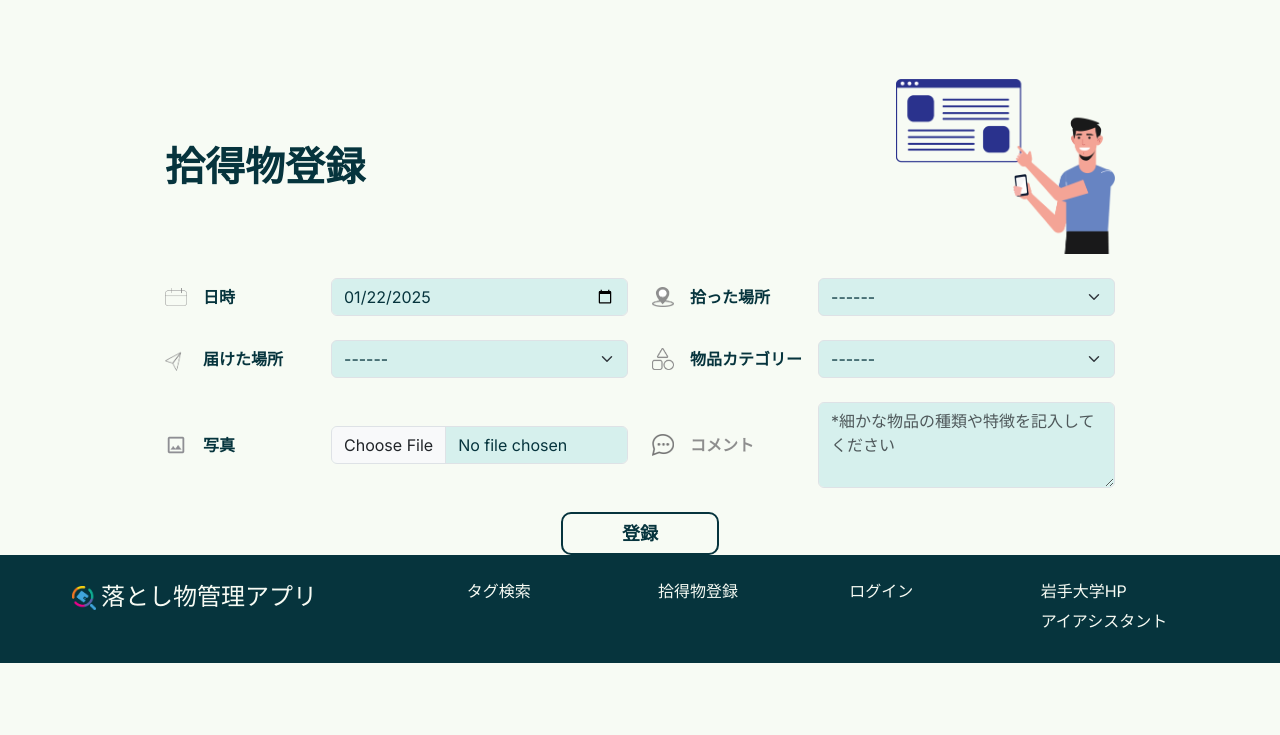
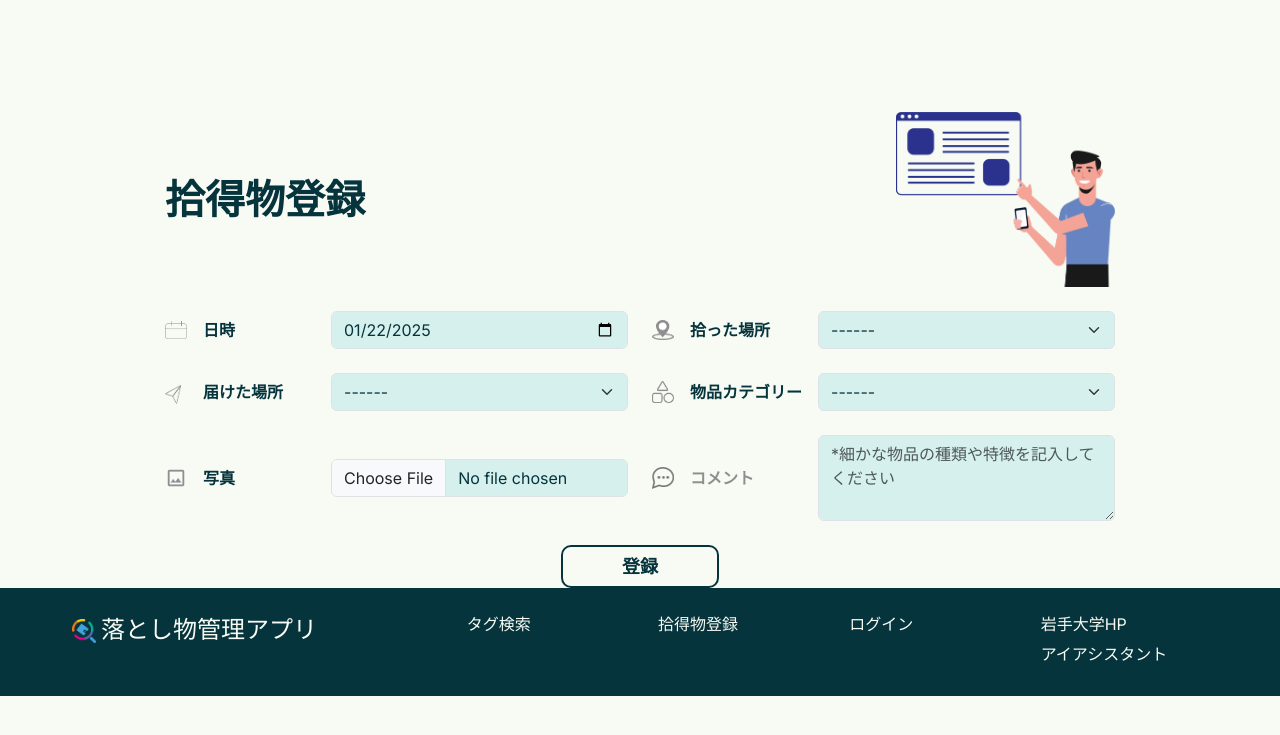
Before and after one commit to Krat1078/Revised_Yugou_2024_teamB, a Django app: page /founditem/tofounditemregister/ in a window 1280 px wide. Shown: the top 735 px of the page. Run offline with Django 3.2, Linux system fonts and the light colour scheme; data comes from the database, SQL or seed files in the repository; parts of the project's set-up code (start-up, migrations or seed data) failed here and were passed over; some libraries are stand-ins or nearby versions.

```diff
--- a/LostItemproject/founditem/templates/items/found_item_register.html
+++ b/LostItemproject/founditem/templates/items/found_item_register.html
@@ -4,15 +4,12 @@
 {% block content %}
 
 <body>
-    <div class="container" style="desply: flex">
-        <div class="mx-auto" style="max-width: 950px;">
+    <div class="container" style="desply: flex;">
+        <div class="mx-auto" flex="" style="max-width: 950px; margin-top: 14vh;">
             <!-- タイトル -->
             <div class="row justify-content-between">
-                <h1 class="col-lg-8 col-sm-5 d-flex align-items-center fw-bold my-4">
-                    拾得物登録
-                </h1>
-                <img src="{% static 'imgs/illustrations/L-拾得物登録.png'%}" class="col-lg-3 col-sm-7 my-4" alt=""></img>
-                <form method="post" action="{% url 'founditem:register_item' %}" enctype="multipart/form-data" class="dropzone" id="itemsRegister"></form>
+                <h1 class="col-lg-8 col-sm-5 d-flex align-items-center fw-bold mb-4">拾得物登録</h1>
+                <img src="{% static 'imgs/illustrations/L-拾得物登録.png'%}" class="col-lg-3 col-sm-7 mb-4" alt="">
             </div>
 
             <form method="post" action="{% url 'founditem:register_item' %}" enctype="multipart/form-data" class="dropzone" id="itemsRegister">
```
